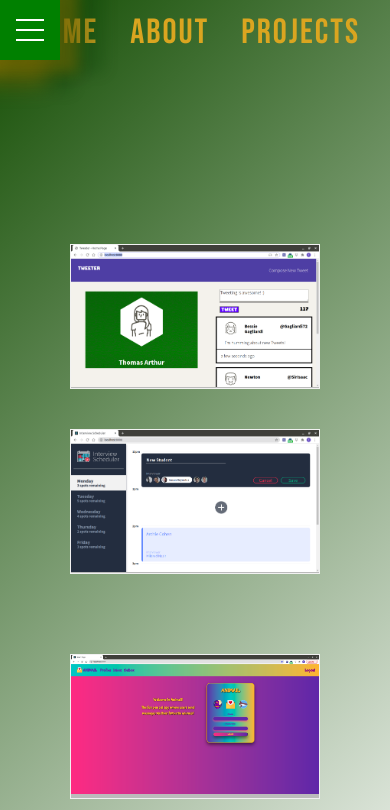
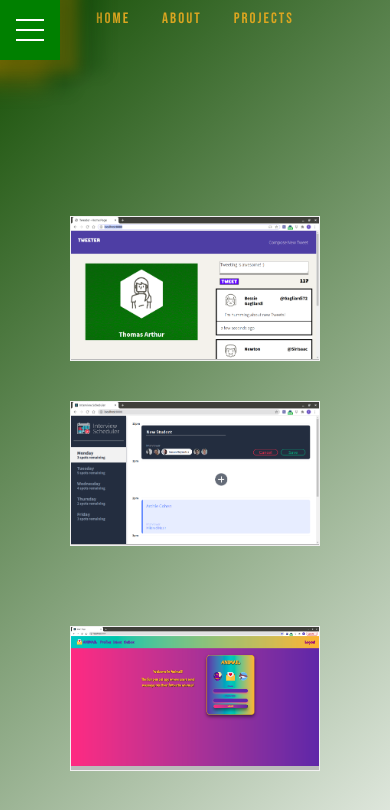
Before and after one commit to ThomasA64/PortfolioTA, a React (Create React App) app: page /projects in a window 390 px wide. Shown: the top 810 px of the page. Built offline with nearby package versions, Linux system fonts and the light colour scheme; a web font is replaced by a local one.

Commit message:
made nav-font responsive

```diff
--- a/src/styles/nav.css
+++ b/src/styles/nav.css
@@ -8,3 +8,11 @@
   transform: scale(1.5);
   color: whitesmoke;
 }
+
+@media (max-width: 768px) {
+  .nav-link {
+    text-decoration: none;
+    color: goldenrod;
+    font-size: 15px;
+  }
+}
```
